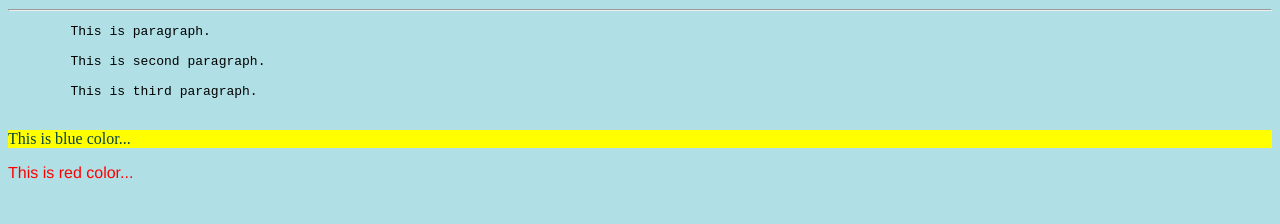
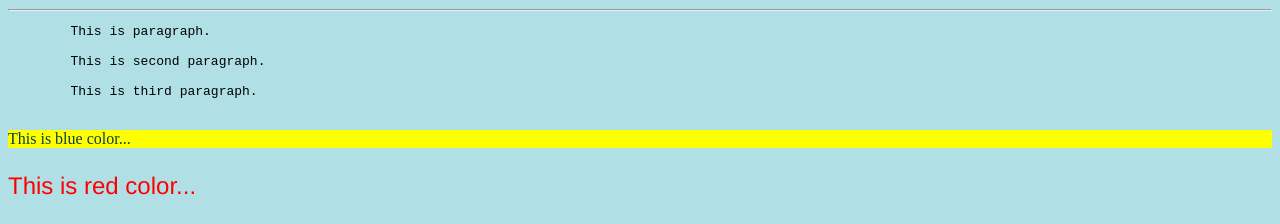
Before and after one commit to akhil4898/HTML, a plain HTML site: page index.html in a window 1280 px wide. Shown: the part 723-947 px from the top of the page. Before the commit the page ends 921 px from the top, so only its background shows below. Drawn offline with Linux system fonts and the light colour scheme.

Commit message:
Update file

```diff
--- a/index.html
+++ b/index.html
@@ -57,7 +57,7 @@
 
     <p style="color:rgb(6, 65, 65); background-color: yellow;">This is blue color...</p>
 
-    <p style="color: red; font-family: 'Franklin Gothic Medium', 'Arial Narrow', Arial, sans-serif;">This is red color...</p>
+    <p style="color: red; font-family: 'Franklin Gothic Medium', 'Arial Narrow', Arial, sans-serif; font-size: 150%;">This is red color...</p>
 
 </body>
 </html>
```
